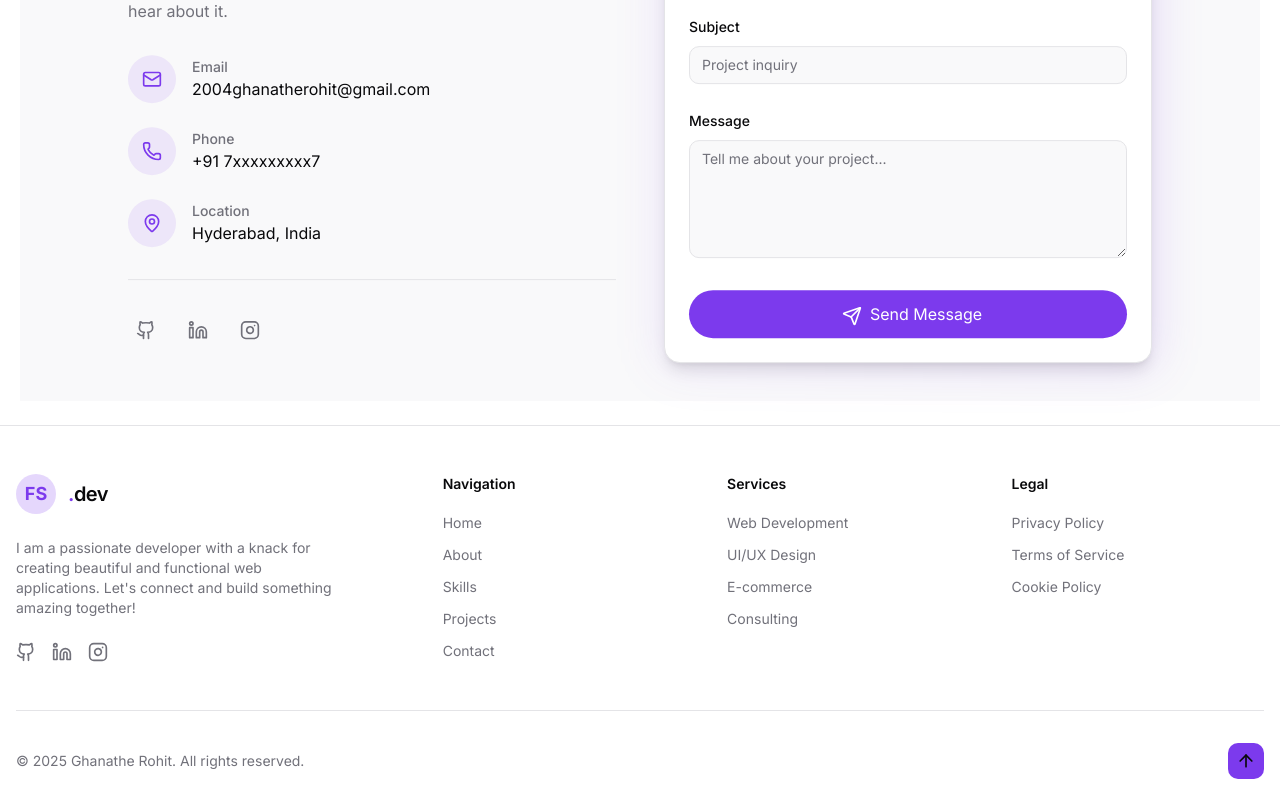
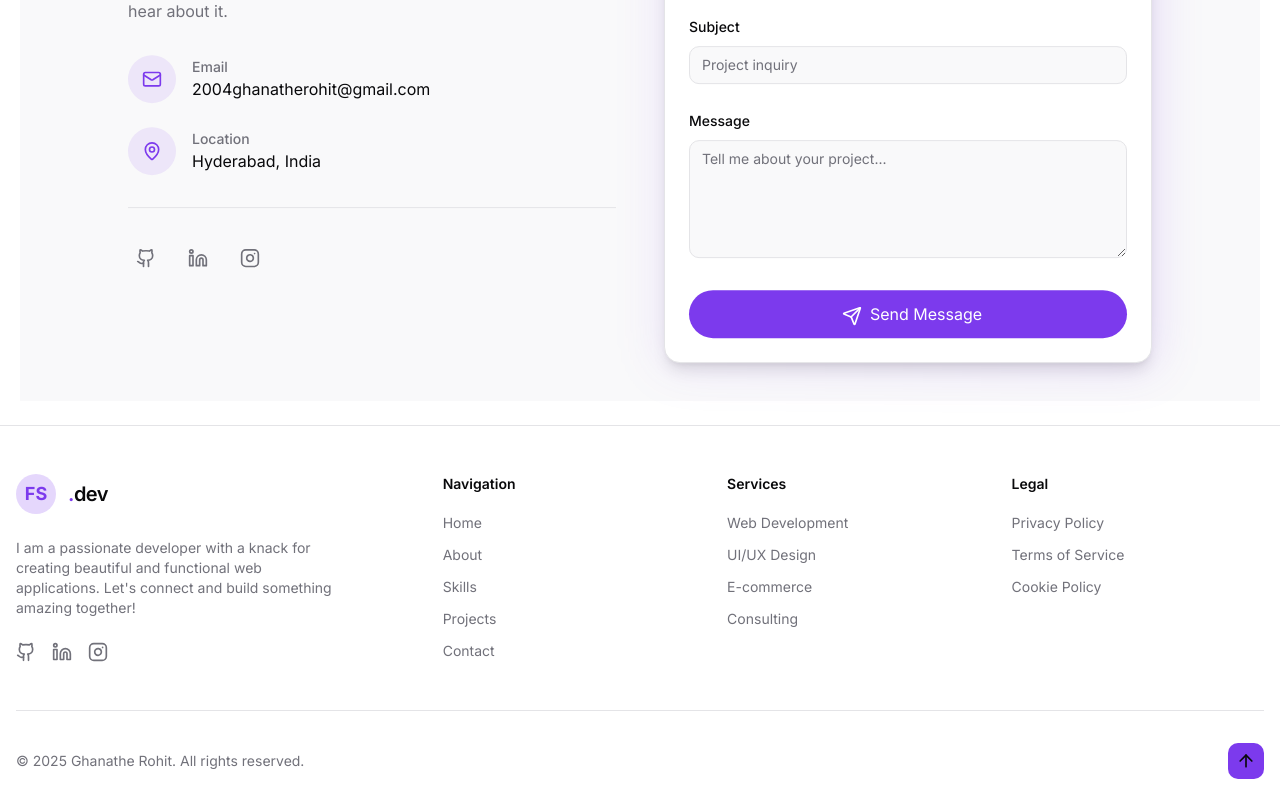
Before and after one commit to ghanatherohit/ghanathe-rohit-portfolio, a Next.js app: page / in a window 1280 px wide. Shown: the part 7580-8391 px from the top of the page. Built offline with nearby package versions, Linux system fonts and the light colour scheme.

Commit message:
contact page update

```diff
--- a/components/Contact.tsx
+++ b/components/Contact.tsx
@@ -133,7 +133,7 @@
                 </div>
               </div>
 
-              <div className="flex items-center gap-4">
+              {/*<div className="flex items-center gap-4">
                 <div className="flex-shrink-0 w-12 h-12 rounded-full bg-primary/10 flex items-center justify-center">
                   <Phone className="h-5 w-5 text-primary" />
                 </div>
@@ -143,7 +143,7 @@
                   </h4>
                   <p className="text-base">+91 7xxxxxxxxx7</p>
                 </div>
-              </div>
+              </div>*/}
 
               <a
                 href="https://www.google.com/maps/place/Hyderabad,+Telangana/@17.385044,78.486671,10z/data=!3m1!4b1!4m6!3m5!1s0x3bcb935f8c8c8c8c:0x3bcb935f8c8c8c8c!8m2!3d17.385044!4d78.486671!16zL20vMDNnY2Zl"
```
